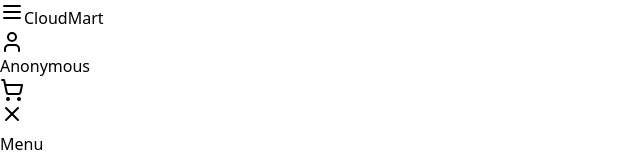
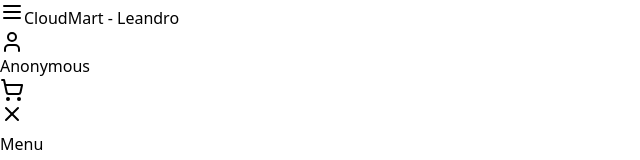
Before and after one commit to L-BuenoSRP/cloudmartfrontend, a React (Vite) app: page /cart in a window 1280 px wide. Shown: the top 160 px of the page, without its empty margins (0-640 px from the left). Built offline with nearby package versions, Linux system fonts and the light colour scheme.

Commit message:
Update index.jsx

```diff
--- a/src/components/Header/index.jsx
+++ b/src/components/Header/index.jsx
@@ -39,7 +39,7 @@
             <button onClick={toggleSideBar} className="focus:outline-none">
               <Menu className="h-6 w-6" />
             </button>
-            <Link to="/" className="text-2xl font-bold">CloudMart</Link>
+            <Link to="/" className="text-2xl font-bold">CloudMart - Leandro</Link>
           </div>
           <div className="flex items-center space-x-4">
             <Link to="/profile" className="flex items-center cursor-pointer">
```
